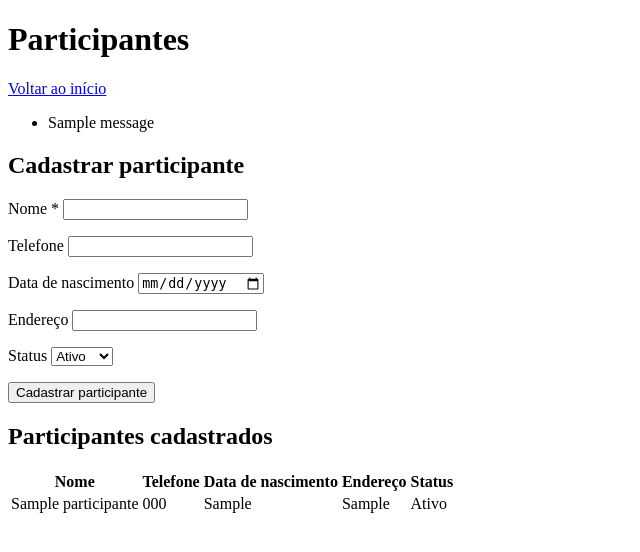
After one commit to luisslj/Sistema-de-Gest-o-de-Oficinas, a Flask app: page /participantes in a window 1280 px wide. The commit adds this page. Shown: the top 552 px of the page, without its empty margins (0-640 px from the left). Run offline with Flask 3, Linux system fonts and the light colour scheme; tables that the repository leaves empty hold one stand-in row (values such as "Sample post"); one stand-in notice (Sample message) is shown.

Commit message:
feat: implementação do cadastro de participantes e integração com banco SQLite
Co-authored-by: Copilot <223556219+Copilot@users.noreply.github.com>

```diff
--- /dev/null
+++ b/app/database.py
@@ -0,0 +1,50 @@
+import sqlite3
+from pathlib import Path
+
+import click
+from flask import Flask, current_app, g
+
+
+def get_db() -> sqlite3.Connection:
+    if "db" not in g:
+        database_path = Path(current_app.config["DATABASE"])
+        database_path.parent.mkdir(parents=True, exist_ok=True)
+        g.db = sqlite3.connect(database_path)
+        g.db.row_factory = sqlite3.Row
+    return g.db
+
+
+def close_db(_error: BaseException | None = None) -> None:
+    database = g.pop("db", None)
+    if database is not None:
+        database.close()
+
+
+def init_db() -> None:
+    database = get_db()
+    database.execute(
+        """
+        CREATE TABLE IF NOT EXISTS participantes (
+            id_participante INTEGER PRIMARY KEY AUTOINCREMENT,
+            nome TEXT NOT NULL,
+            telefone TEXT,
+            data_nascimento TEXT,
+            endereco TEXT,
+            status TEXT NOT NULL DEFAULT 'ativo'
+                CHECK (status IN ('ativo', 'inativo'))
+        )
+        """
+    )
+    database.commit()
+
+
+def init_app(app: Flask) -> None:
+    app.teardown_appcontext(close_db)
+
+    with app.app_context():
+        init_db()
+
+    @app.cli.command("init-db")
+    def init_db_command() -> None:
+        init_db()
+        click.echo("Banco de dados inicializado.")
--- a/app/routes.py
+++ b/app/routes.py
@@ -1,4 +1,8 @@
-from flask import Blueprint, render_template
+from datetime import date
+
+from flask import Blueprint, flash, redirect, render_template, request, url_for
+
+from .database import get_db
 
 
 main = Blueprint("main", __name__)
@@ -7,3 +11,57 @@ main = Blueprint("main", __name__)
 @main.get("/")
 def index():
     return render_template("index.html")
+
+
+@main.get("/participantes")
+def participants():
+    rows = get_db().execute(
+        "SELECT * FROM participantes ORDER BY nome COLLATE NOCASE"
+    ).fetchall()
+    return render_template("participants.html", participants=rows)
+
+
+@main.post("/participantes")
+def create_participant():
+    nome = request.form.get("nome", "").strip()
+    telefone = request.form.get("telefone", "").strip()
+    data_nascimento = request.form.get("data_nascimento", "").strip()
+    endereco = request.form.get("endereco", "").strip()
+    status = request.form.get("status", "ativo")
+
+    if not nome:
+        flash("Informe o nome do participante.", "error")
+        return redirect(url_for("main.participants"))
+
+    if len(nome) > 200 or len(telefone) > 30 or len(endereco) > 300:
+        flash("Revise os limites de tamanho dos campos informados.", "error")
+        return redirect(url_for("main.participants"))
+
+    if data_nascimento:
+        try:
+            date.fromisoformat(data_nascimento)
+        except ValueError:
+            flash("Informe uma data de nascimento válida.", "error")
+            return redirect(url_for("main.participants"))
+
+    if status not in {"ativo", "inativo"}:
+        flash("Selecione um status válido.", "error")
+        return redirect(url_for("main.participants"))
+
+    database = get_db()
+    database.execute(
+        """
+        INSERT INTO participantes (nome, telefone, data_nascimento, endereco, status)
+        VALUES (?, ?, ?, ?, ?)
+        """,
+        (
+            nome,
+            telefone or None,
+            data_nascimento or None,
+            endereco or None,
+            status,
+        ),
+    )
+    database.commit()
+    flash("Participante cadastrado com sucesso.", "success")
+    return redirect(url_for("main.participants"))
--- a/app/templates/index.html
+++ b/app/templates/index.html
@@ -9,6 +9,7 @@
     <main>
       <h1>Sistema de Gestão de Oficinas</h1>
       <p>Estrutura inicial do sistema da Associação de Moradores do Bairro Santa Helena.</p>
+      <a href="{{ url_for('main.participants') }}">Cadastrar e consultar participantes</a>
     </main>
   </body>
 </html>
--- /dev/null
+++ b/app/templates/participants.html
@@ -0,0 +1,84 @@
+<!doctype html>
+<html lang="pt-BR">
+  <head>
+    <meta charset="utf-8">
+    <meta name="viewport" content="width=device-width, initial-scale=1">
+    <title>Participantes | Sistema de Gestão de Oficinas</title>
+  </head>
+  <body>
+    <main>
+      <h1>Participantes</h1>
+      <p><a href="{{ url_for('main.index') }}">Voltar ao início</a></p>
+
+      {% with messages = get_flashed_messages(with_categories=true) %}
+        {% if messages %}
+          <ul aria-live="polite">
+            {% for category, message in messages %}
+              <li class="{{ category }}">{{ message }}</li>
+            {% endfor %}
+          </ul>
+        {% endif %}
+      {% endwith %}
+
+      <section aria-labelledby="form-title">
+        <h2 id="form-title">Cadastrar participante</h2>
+        <form method="post" action="{{ url_for('main.create_participant') }}">
+          <p>
+            <label for="nome">Nome *</label>
+            <input id="nome" name="nome" type="text" required maxlength="200">
+          </p>
+          <p>
+            <label for="telefone">Telefone</label>
+            <input id="telefone" name="telefone" type="tel" maxlength="30">
+          </p>
+          <p>
+            <label for="data_nascimento">Data de nascimento</label>
+            <input id="data_nascimento" name="data_nascimento" type="date">
+          </p>
+          <p>
+            <label for="endereco">Endereço</label>
+            <input id="endereco" name="endereco" type="text" maxlength="300">
+          </p>
+          <p>
+            <label for="status">Status</label>
+            <select id="status" name="status">
+              <option value="ativo">Ativo</option>
+              <option value="inativo">Inativo</option>
+            </select>
+          </p>
+          <button type="submit">Cadastrar participante</button>
+        </form>
+      </section>
+
+      <section aria-labelledby="list-title">
+        <h2 id="list-title">Participantes cadastrados</h2>
+        {% if participants %}
+          <table>
+            <thead>
+              <tr>
+                <th scope="col">Nome</th>
+                <th scope="col">Telefone</th>
+                <th scope="col">Data de nascimento</th>
+                <th scope="col">Endereço</th>
+                <th scope="col">Status</th>
+              </tr>
+            </thead>
+            <tbody>
+              {% for participant in participants %}
+                <tr>
+                  <td>{{ participant["nome"] }}</td>
+                  <td>{{ participant["telefone"] or "—" }}</td>
+                  <td>{{ participant["data_nascimento"] or "—" }}</td>
+                  <td>{{ participant["endereco"] or "—" }}</td>
+                  <td>{{ "Ativo" if participant["status"] == "ativo" else "Inativo" }}</td>
+                </tr>
+              {% endfor %}
+            </tbody>
+          </table>
+        {% else %}
+          <p>Nenhum participante cadastrado.</p>
+        {% endif %}
+      </section>
+    </main>
+  </body>
+</html>
```
Also changed, not shown: app/__init__.py (+12 -1 lines), tests/test_participants.py (added, +109 -0 lines), README.md.
